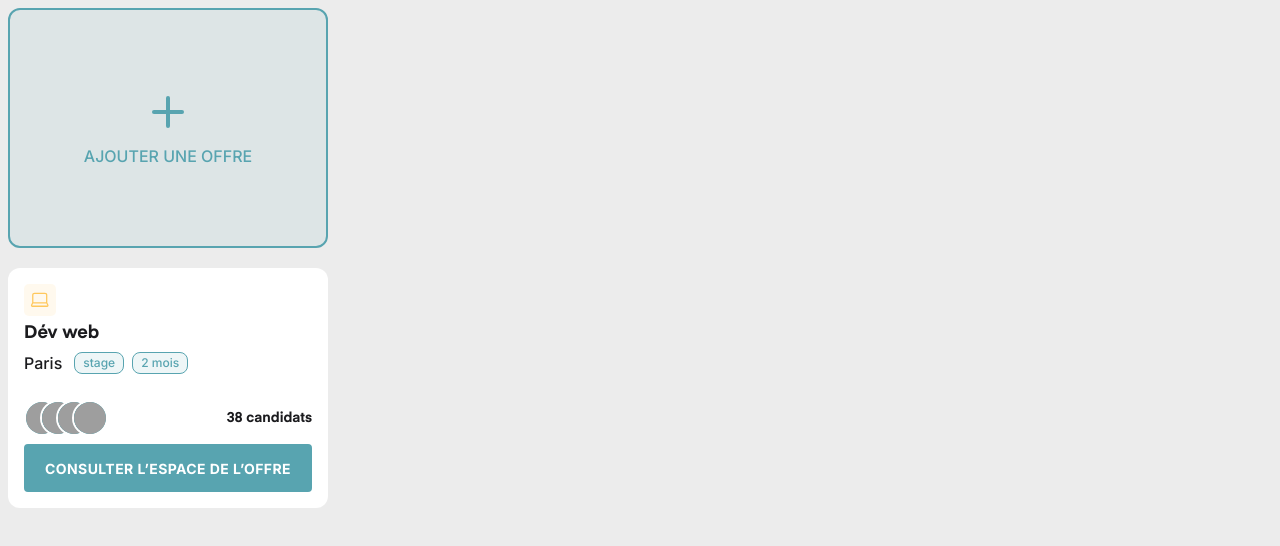
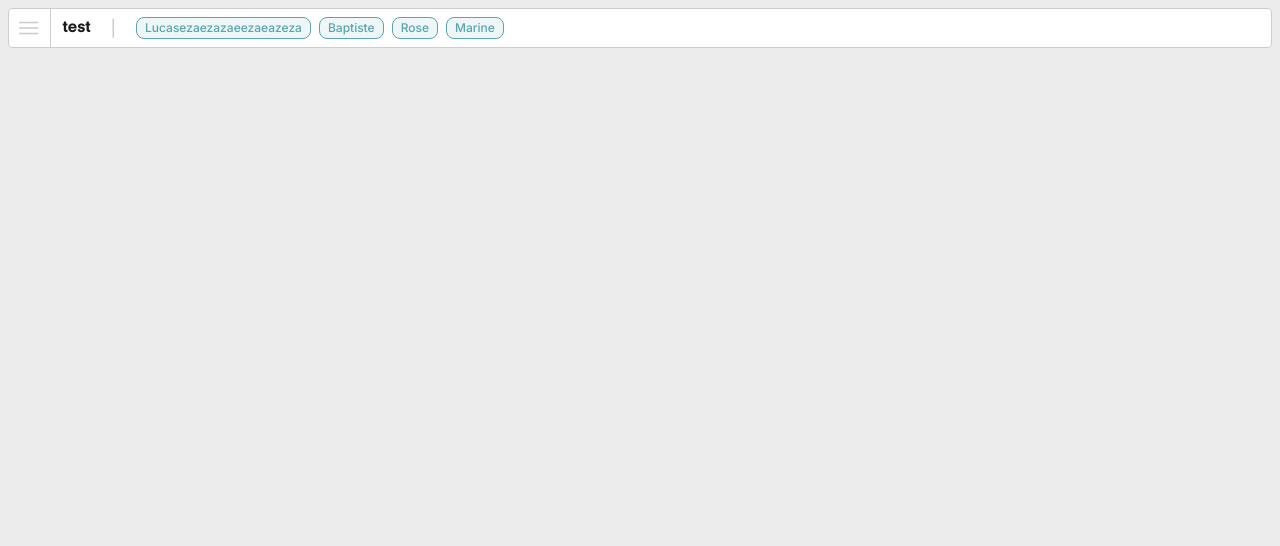
Before and after one commit to LucasWerey/DSLIB-PFE, a Vue app: page / in a window 1280 px wide. Shown: the top 546 px of the page. Built offline with nearby package versions, Linux system fonts and the light colour scheme; grey boxes are pictures that could not be loaded.

Commit message:
fix(lib): fix ui issues

```diff
--- a/src/App.vue
+++ b/src/App.vue
@@ -1,20 +1,10 @@
 <script setup lang="ts">
 import './assets/index.css'
-const names = ['Lucas', 'Baptiste', 'Rose', 'Marine']
+const names = ['Lucasezaezazaeezaeazeza', 'Baptiste', 'Rose', 'Marine']
 </script>
 
 <template>
   <div class="flex h-[100vh] w-[100vw] flex-col gap-5 bg-basic-lightgrey p-2">
-    <OfferCard type="empty" />
-    <OfferCard
-      type="fill"
-      contractDuration="2 mois"
-      contractType="stage"
-      title="Dév web"
-      location="Paris"
-      :nCandidates="38"
-      :studentNames="names"
-      desktopColor="warning"
-    />
+    <RankingContainer title="test" :labels="names" />
   </div>
 </template>
--- a/src/components/CTA/SelectField/SelectField.vue
+++ b/src/components/CTA/SelectField/SelectField.vue
@@ -1,7 +1,7 @@
 <template>
   <div class="flex h-[72px] w-[200px] flex-col gap-2" @focusout="open = false">
     <h1 class="font-eina1 text-2 font-bold uppercase text-basic-black">
-      {{ title }}
+      {{ title + (isRequired ? ' ' : '') }}<span class="text-error" v-if="isRequired">*</span>
     </h1>
     <div class="relative h-full w-full text-left outline-none">
       <div
@@ -50,9 +50,15 @@ const props = defineProps({
     type: Array as PropType<SelectFieldOption[]>,
     required: true
   },
+  isRequired: {
+    type: Boolean,
+    default: false
+  },
   default: { String, required: true },
   title: { String, required: true }
 })
+
+const isRequired = computed(() => props.isRequired)
 
 const selectedValue: Ref<string> = ref('')
 const selected = computed(() => {
--- a/src/components/Containment/RankingContainer/RankingContainer.vue
+++ b/src/components/Containment/RankingContainer/RankingContainer.vue
@@ -15,16 +15,16 @@
       >
         <p class="rotate-90" :class="topRankClassSeparator">|||</p>
       </div>
-      <div class="flex h-full w-fit min-w-0 flex-row items-center gap-1 sm:gap-5">
+      <div class="flex h-full w-fit w-full min-w-0 flex-row items-center gap-1 sm:gap-5">
         <div
-          class="flex items-center font-eina1 text-1 font-semibold text-basic-black sm:whitespace-nowrap sm:text-4"
+          class="flex items-center font-eina1 text-4 font-semibold text-basic-black sm:whitespace-nowrap"
           data-test="title"
         >
           {{ title }}
         </div>
         <div class="flex items-center text-4" :class="topRankClassSeparator">|</div>
         <div
-          class="scrollbar-hide flex min-w-0 cursor-grab select-none flex-row items-center gap-2 overflow-x-scroll pr-2"
+          class="scrollbar-hide flex w-full cursor-grab select-none flex-row items-center gap-2 overflow-x-scroll pr-2"
           @mousedown="handleMouseDown"
           @mousemove="handleMouseMove"
           @mouseup="handleMouseUp"
--- a/src/index.ts
+++ b/src/index.ts
@@ -19,3 +19,4 @@ export { default as RankingContainer } from './components/Containment/RankingCon
 export { default as SelectField } from './components/CTA/SelectField'
 export { default as  OfferCard } from './components/Containment/OfferCard';
 export { default as  DemandCard } from './components/Containment/DemandCard';
+export { default as  MatchContainer } from './components/Containment/MatchContainer';
```
Also changed, not shown: src/tailwind/preset.ts (+5 -5 lines), 1 other file (tests, documents, lock files or other folders).
